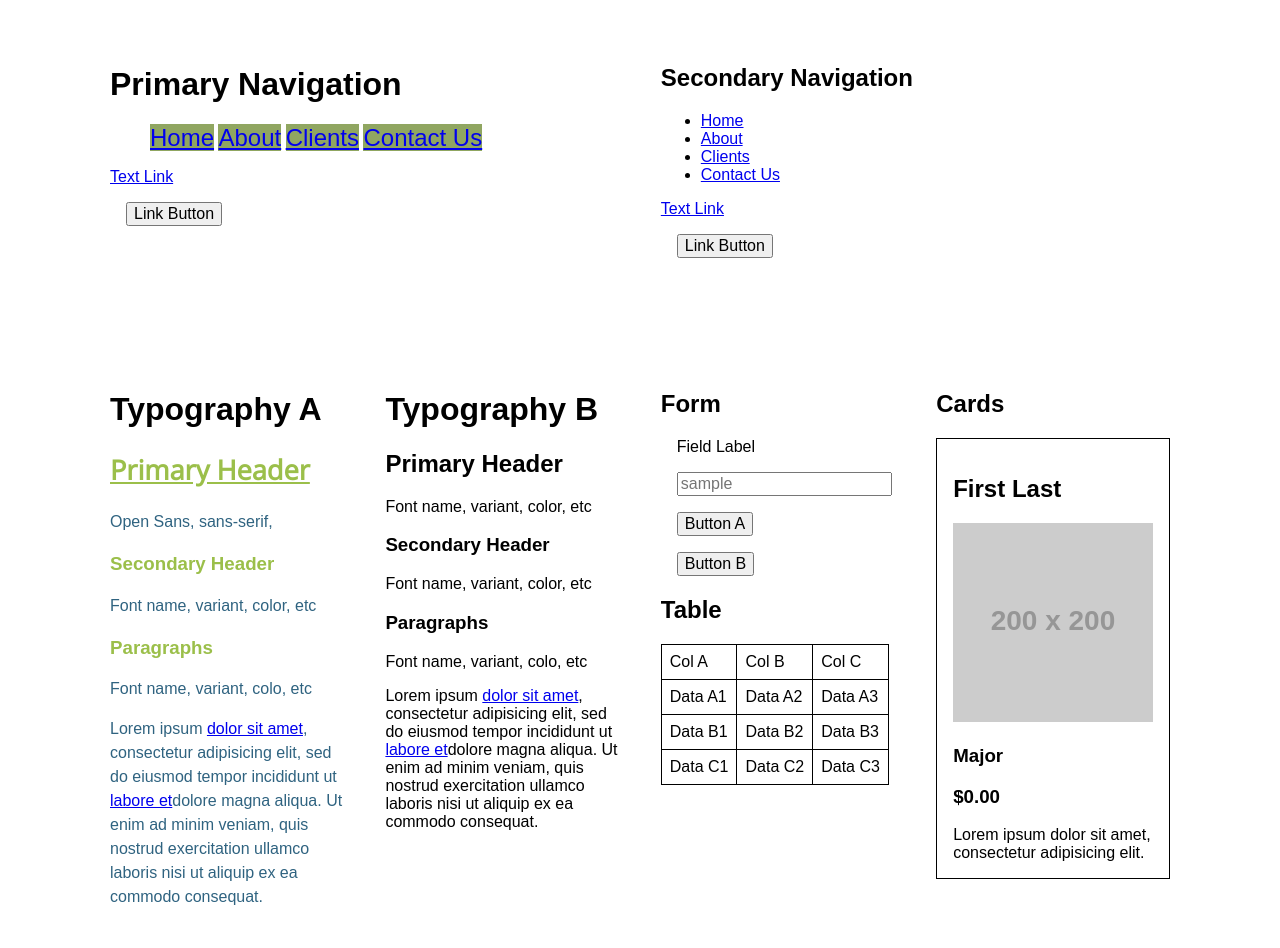
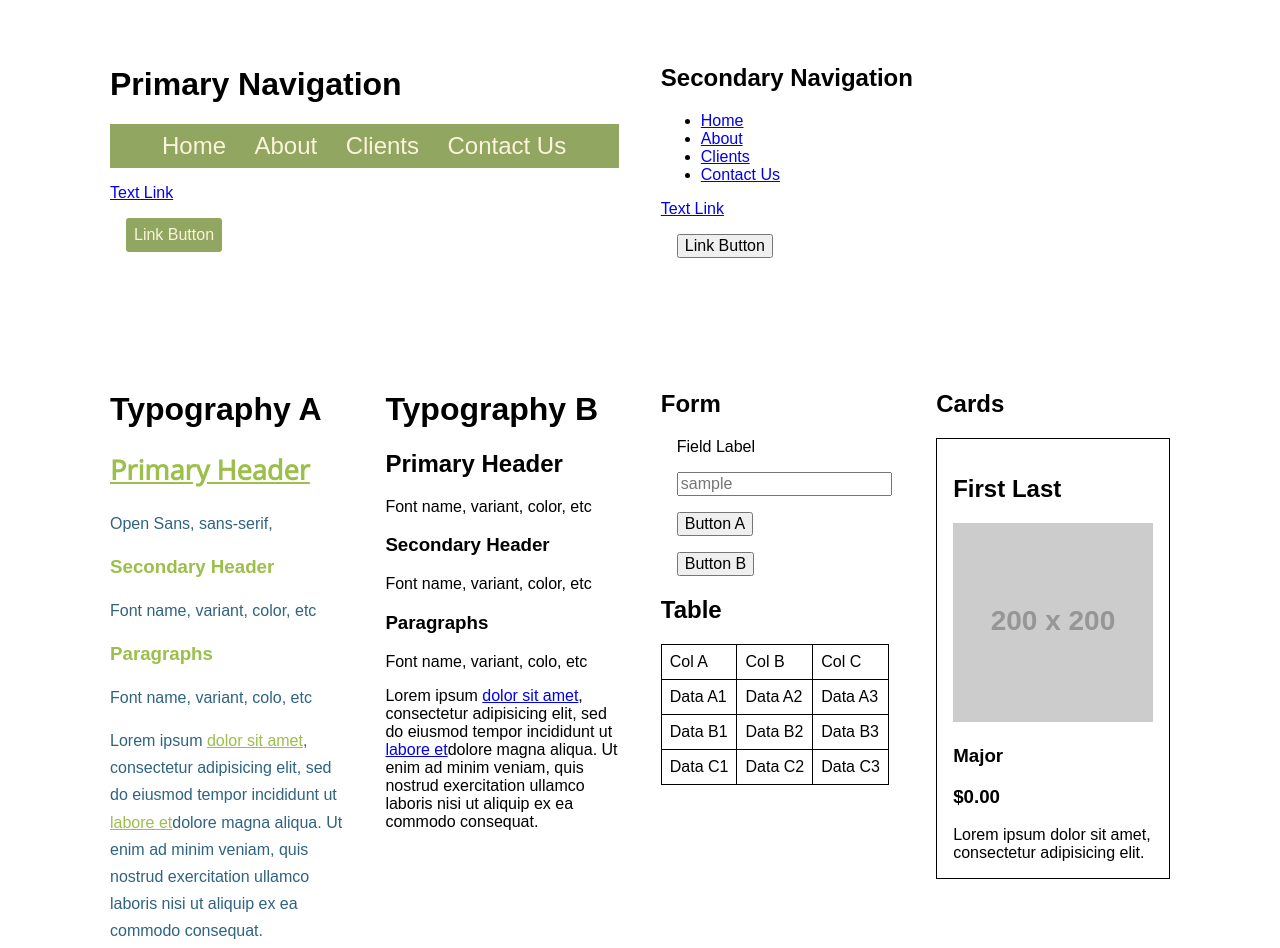
Before and after one commit to mfrantilla/Web2-Style-Tile, a plain HTML site: page index.html in a window 1280 px wide. Shown: the part 1240-2188 px from the top of the page. Drawn offline with nearby package versions, Linux system fonts and the light colour scheme; placeholder pictures from the web are drawn by us.

Commit message:
More Edits

```diff
--- a/css/styles.css
+++ b/css/styles.css
@@ -72,8 +72,14 @@
 
 .primaryText p{
    color: #2F6380;
-   line-height: 1.5em;
+   line-height: 1.7em;
     }
+.primaryText p a{
+    color: #9BBF4A;
+    text-decoration: underline;
+
+
+}
 
 /* Forms */
 
@@ -93,14 +99,39 @@
 
 /*NAVIGATION*/
 
+.primaryNav ul{
+    background-color: #90A661;
+    padding-top: .5em;
+    padding-bottom: .5em;
 
+}
+
+.primaryNav button{
+    background-color:  #90A661;
+    padding: .5em;
+    border-style: none;
+    color: #FBF4DB;
+    border-radius: 3px;
+}
 .primaryNav li
 {
 
     list-style: none;
     display: inline;
     font-size: 1.5em;
-    color: #FCEFC2;
+    color: #FBF4DB;
     background-color: #90A661;
 
 }
+
+.primaryNav li a{
+    color: #FBF4DB;
+    text-decoration: none;
+    padding-left: .5em;
+    padding-right: .5em;
+   text-
+}
+
+.primaryNav a{
+    color: # #90A661;
+}
```
